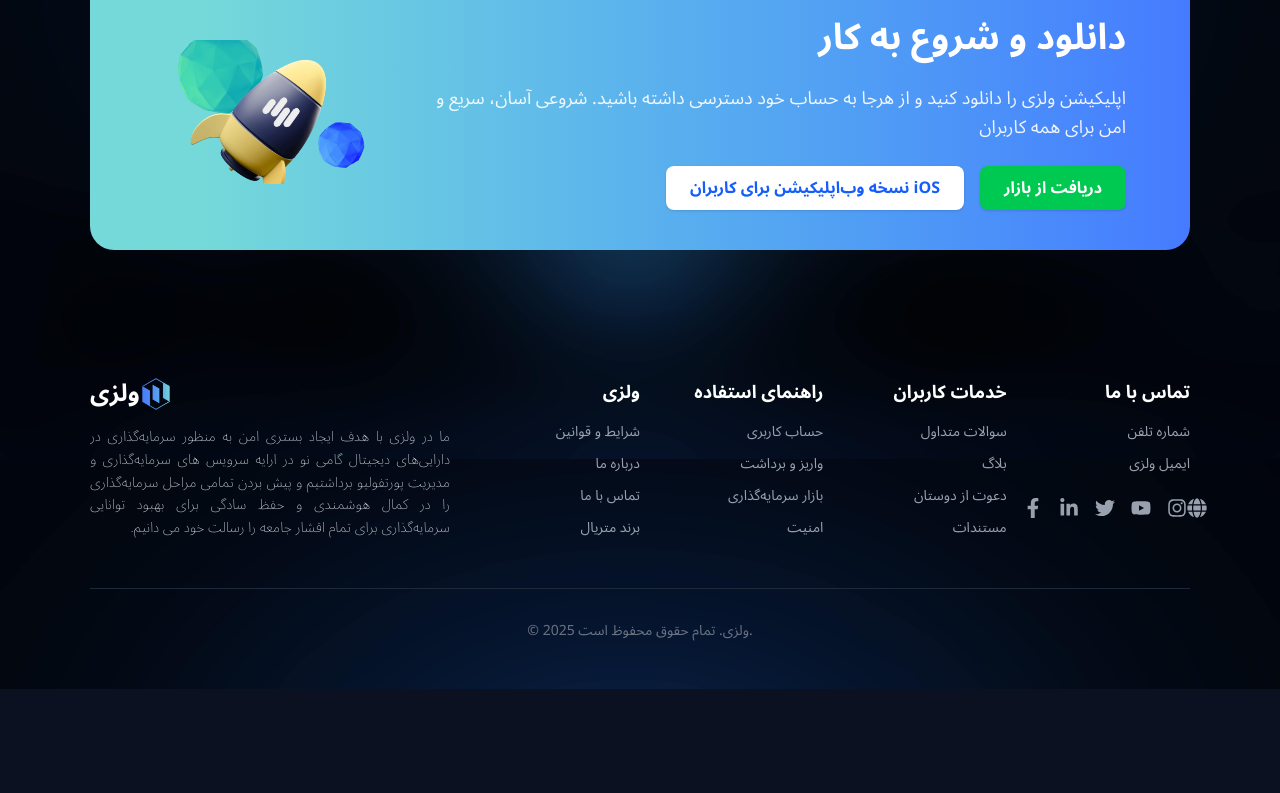
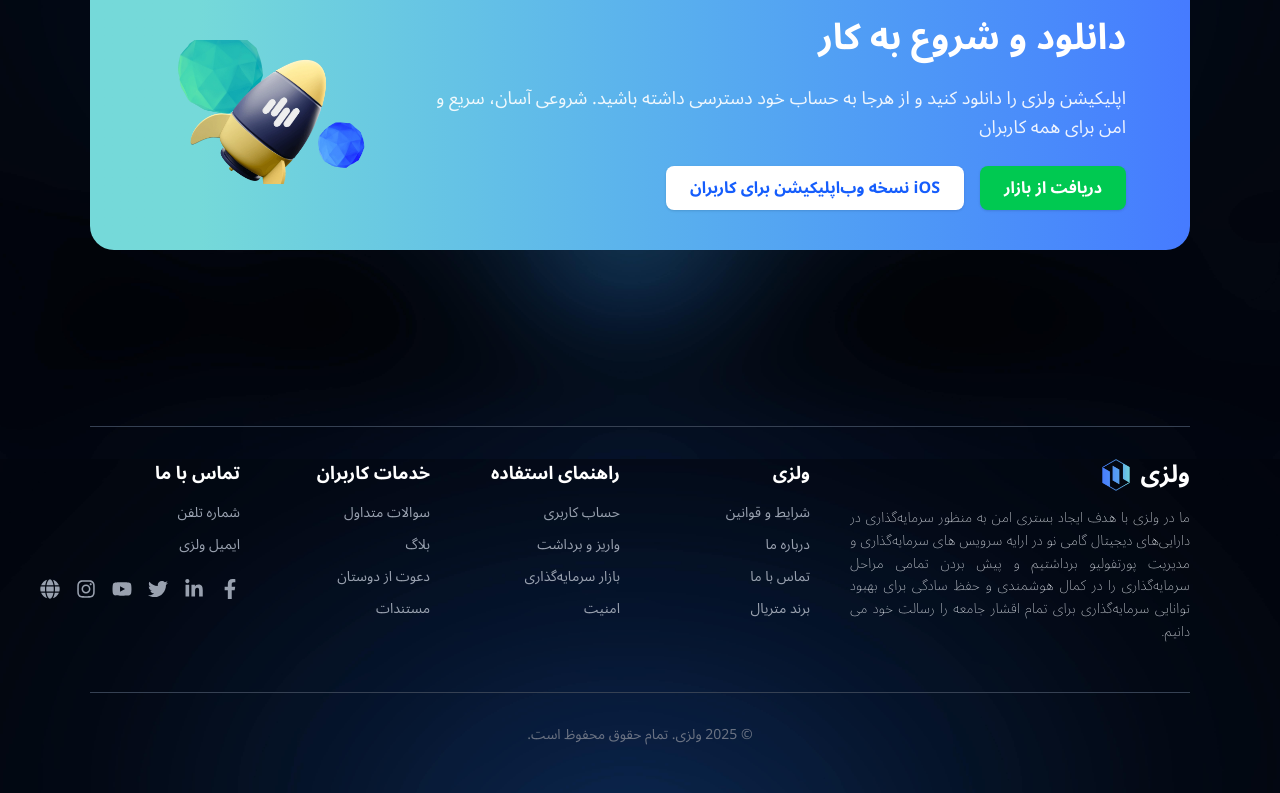
Before and after one commit to Maysam-Ghaysari/tredfi-wealzi, a Next.js app: page / in a window 1280 px wide. Shown: the part 3745-4538 px from the top of the page. Before the commit the page ends 4434 px from the top, so only its background shows below. Built offline with nearby package versions, Linux system fonts and the light colour scheme.

Commit message:
Update images and code

```diff
--- a/src/components/Footer.js
+++ b/src/components/Footer.js
@@ -21,15 +21,22 @@
 const Footer = () => {
   return (
     <footer className="text-white md:p-12" dir="rtl">
-      <div dir="ltr" className="max-w-[1100px] mx-auto p-6 md:p-0">
-        <div  className="grid grid-cols-1 sm:grid-cols-2 gap-y-10 lg:grid-cols-6">
-          {/* Section 1: Logo and Description (Now appears first on all screen sizes) */}
-          <div className="sm:col-span-2 lg:col-span-2 text-right order-1">
-            <div  className="flex items-center justify-end sm:justify-start mb-4">
+      <div className="max-w-[1100px] mx-auto p-6 md:p-0">
+        <div className="mt-12 pt-8 border-t border-gray-700 text-center text-sm text-gray-400"></div>
+
+        <div
+          dir="rtl"
+          className="grid grid-cols-1 sm:grid-cols-2 gap-y-10 lg:grid-cols-6 gap-10"
+        >
+          <div className="sm:col-span-2 lg:col-span-2 order-1 ">
+            <div className="flex items-center justify-end sm:justify-start mb-4 max-sm:flex-row-reverse">
               <h3 className="text-2xl font-bold">ولزی</h3>
-              <img  src="/Logo/logo.png" alt="ولزی" className="w-8 h-8 mr-2" />
+              <img src="/Logo/logo.png" alt="ولزی" className="w-8 h-8 mr-2" />
             </div>
-            <p dir="rtl" className="text-sm text-gray-300 leading-relaxed font-light max-w-[360px] mx-auto sm:mx-0 text-justify ">
+            <p
+              dir="rtl"
+              className="text-sm text-gray-300 leading-relaxed font-light max-w-[360px] mx-auto sm:mx-0 text-justify "
+            >
               ما در ولزی با هدف ایجاد بستری امن به منظور سرمایه‌گذاری در
               دارایی‌های دیجیتال گامی نو در ارایه سرویس های سرمایه‌گذاری و مدیریت
               پورتفولیو برداشتیم و پیش بردن تمامی مراحل سرمایه‌گذاری را در کمال
@@ -38,7 +45,6 @@
             </p>
           </div>
 
-          {/* Section 2: Wealzi Links */}
           <div className="text-right order-2">
             <h5 className="text-lg font-semibold mb-4 text-white">ولزی</h5>
             <ul className="space-y-3 text-sm text-gray-400">
@@ -65,7 +71,6 @@
             </ul>
           </div>
 
-          {/* Section 3: User Guide */}
           <div className="text-right order-3">
             <h5 className="text-lg font-semibold mb-4 text-white">
               راهنمای استفاده
@@ -94,7 +99,6 @@
             </ul>
           </div>
 
-          {/* Section 4: User Services */}
           <div className="text-right order-4">
             <h5 className="text-lg font-semibold mb-4 text-white">
               خدمات کاربران
@@ -123,7 +127,6 @@
             </ul>
           </div>
 
-          {/* Section 5: Contact Us */}
           <div className="text-right order-5">
             <h5 className="text-lg font-semibold mb-4 text-white">
               تماس با ما
@@ -139,7 +142,7 @@
                 </a>
               </li>
             </ul>
-            <div className="flex justify-end sm:justify-start mt-6 space-x-reverse space-x-4">
+            <div className="flex justify-end sm:justify-start mt-6 space-x-4 max-sm:flex-row-reverse">
               {socialIcons.map((item, index) => (
                 <a
                   key={index}
@@ -154,8 +157,7 @@
           </div>
         </div>
 
-        {/* Bottom Border */}
-        <div className="mt-12 pt-8 border-t border-gray-800 text-center text-sm text-gray-500">
+        <div className="mt-12 pt-8 border-t border-gray-700 text-center text-sm text-gray-500">
           <p> © {new Date().getFullYear()} ولزی. تمام حقوق محفوظ است.</p>
         </div>
       </div>
```
